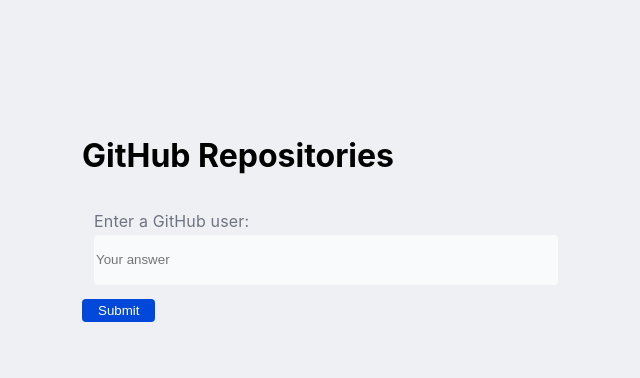
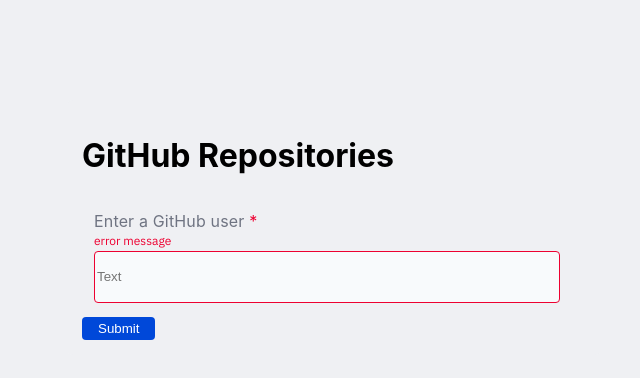
Before and after one commit to carolyntran953/talentpath-github-repos-display, a React (Create React App) app: page / in a window 1280 px wide. Shown: the top 378 px of the page, without its empty margins (306-946 px from the left). Built offline with nearby package versions, Linux system fonts and the light colour scheme.

Commit message:
create ErrorMessage styled component

```diff
--- a/src/components/TextField.js
+++ b/src/components/TextField.js
@@ -30,6 +30,10 @@
         border: 1.5px solid #4361ad;
         border-radius: 3px;
     }
+
+    &:invalid:required {
+        border: 1px solid #ED0131;
+    }
 `
 
 const TextLabel = styled.label`
@@ -40,6 +44,15 @@
     font-size: 16px;
     line-height: 150%;
     letter-spacing: 0.01em;
+`
+
+const ErrorMessage = styled.div`
+    font-family: IBM Plex Sans;
+    font-style: normal;
+    font-weight: normal;
+    font-size: 12px;
+    line-height: 16px;
+    color: #ED0131;
 `
 
 class TextField extends React.Component {
@@ -64,7 +77,9 @@
               this.setState({repos: response.data});
               console.log('number of repos: ', this.state.repos.length);
           })
-          .catch(error => console.log(error));
+          .catch(error => {
+              const errorMessage = 'missing or invalid user name';
+          });
     }
 
     render() {
@@ -79,11 +94,11 @@
         return (
           <div>
             <Container>
-                <TextLabel for='user' >Enter a GitHub user: </TextLabel>
-                <TextInput placeholder='Your answer' onChange={ (e) => this.handleChange(e) } />
+                <TextLabel for='user' ><span>Enter a GitHub user </span><span style={{color: "#ED0131"}}>*</span></TextLabel>
+                <TextInput placeholder='Text' onChange={ (e) => this.handleChange(e) } required />
+                <ErrorMessage>error message</ErrorMessage>
             </Container>
             <button style={btnStyle} onClick={this.handleClick.bind(this)}>Submit</button>
-            {/* <Radio repos={this.state.repos} /> */}
             <RepoList repos={this.state.repos} />
           </div>
         )
```
